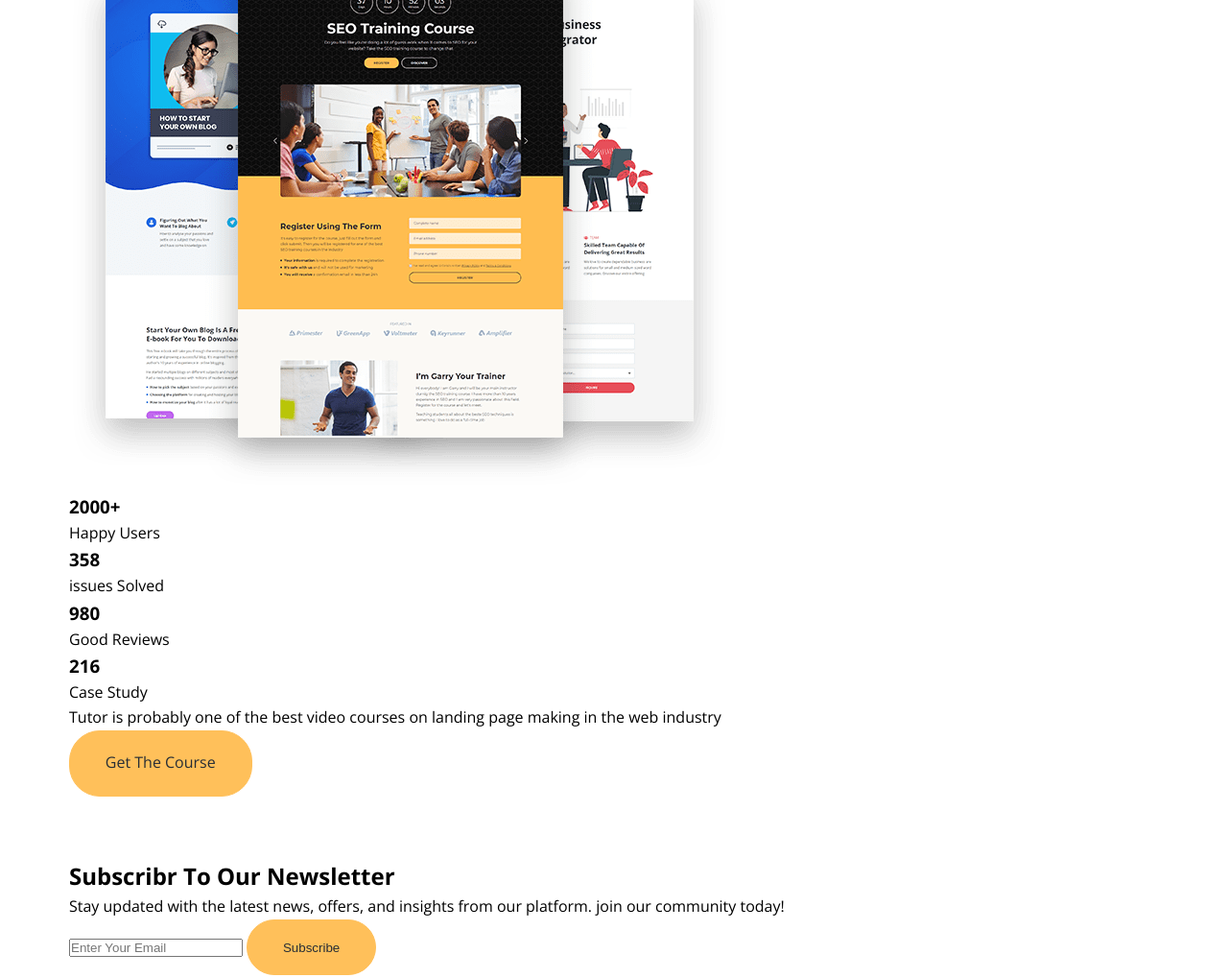
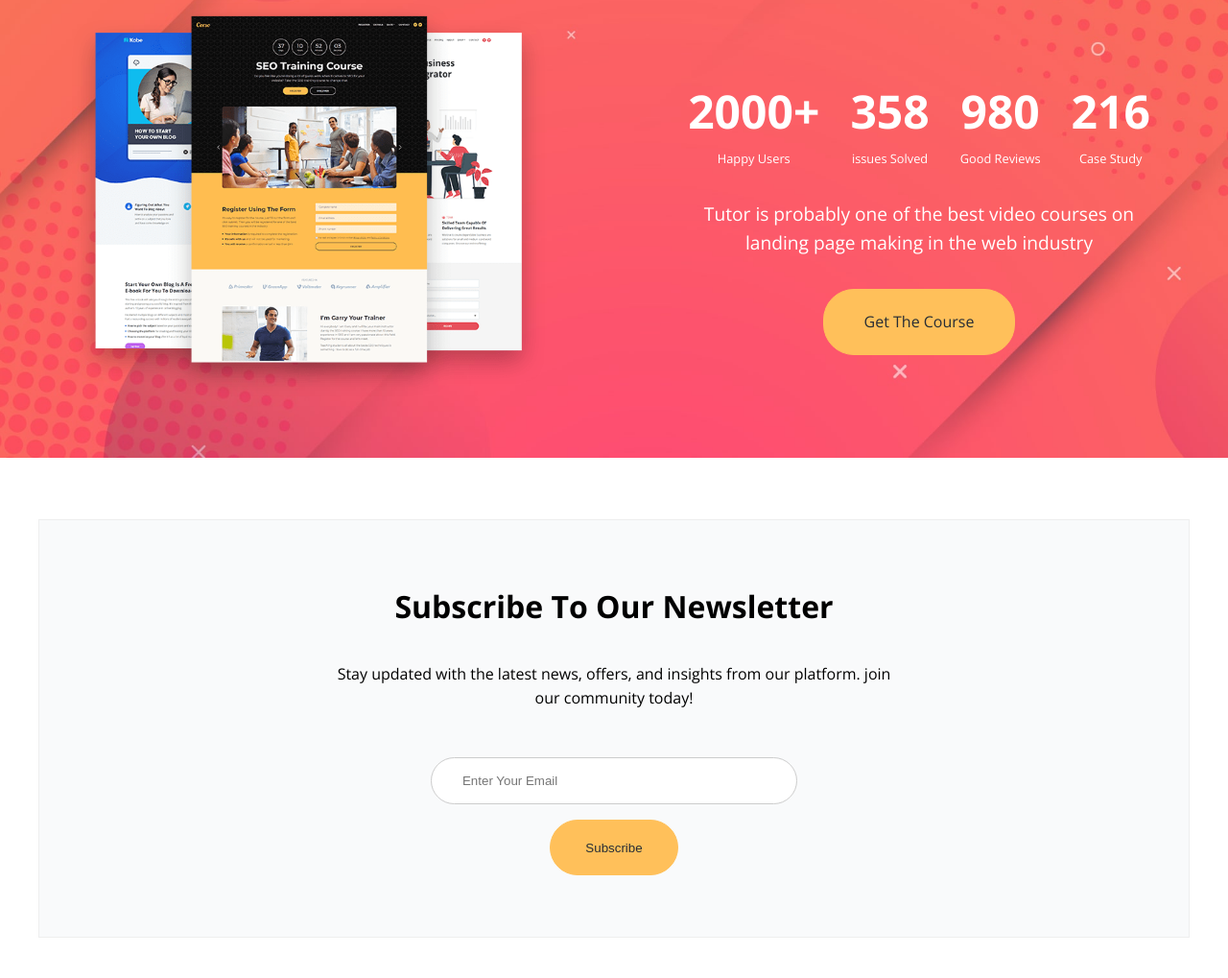
Before and after one commit to Lotacodic/tutor-course-builder, a plain HTML site: page index.html in a window 1280 px wide. Shown: the part 5929-6948 px from the top of the page at 96% size. Drawn offline with nearby package versions, Linux system fonts and the light colour scheme; a script that the page names is missing.

Commit message:
style: style stats and newsletter sections

```diff
--- a/css/style.css
+++ b/css/style.css
@@ -412,6 +412,97 @@ img {
 .details i {
   margin-right: 0.5rem;
 }
+
+/* Stats Section  */
+.stats {
+  background: #000 url("../images/stats-background.jpg") center center/cover
+    no-repeat;
+  color: #fff;
+}
+
+.stats-flex {
+  display: flex;
+  padding: 4rem 2rem;
+  align-items: center;
+  justify-content: space-between;
+}
+
+.stats img {
+  width: 100%;
+  max-width: 500px;
+}
+
+.stats-content {
+  max-width: 500px;
+}
+
+.stats .stats-numbers {
+  display: flex;
+  gap: 2rem;
+  margin: 2rem 0;
+  align-items: center;
+  text-align: center;
+  justify-content: center;
+  text-wrap: wrap;
+}
+
+.stats .stats-numbers h3 {
+  font-size: 3rem;
+  font-weight: 700;
+}
+
+.stats .stats-numbers p {
+  font-size: 0.8rem;
+}
+
+.stats .stats-text {
+  font-size: 1.2rem;
+  margin-bottom: 2rem;
+  text-align: center;
+}
+
+.stats .btn {
+  display: block;
+  text-align: center;
+  width: 200px;
+  margin: 0 auto;
+}
+
+/* Newsletter  */
+.newsletter {
+  text-align: center;
+  margin: 0 2rem;
+}
+
+.newsletter-flex {
+  display: flex;
+  flex-direction: column;
+  justify-content: center;
+  align-items: center;
+  background: var(--light-color);
+  border: 1px solid #eee;
+  padding: 4rem 2rem;
+}
+
+.newsletter h2 {
+  font-size: 2rem;
+  font-weight: 700;
+  margin-bottom: 2rem;
+}
+
+.newsletter p {
+  max-width: 600px;
+  margin-bottom: 2rem;
+}
+
+.newsletter input[type="email"] {
+  padding: 1rem 2rem;
+  border: 1px solid #ccc;
+  width: 100%;
+  border-radius: 32px;
+  max-width: 400px;
+  margin: 1rem 0;
+}
 /* Media Queries  */
 @media (max-width: 768px) {
   .main-menu-items,
--- a/index.html
+++ b/index.html
@@ -500,6 +500,7 @@
               <h3>216</h3>
               <p>Case Study</p>
             </div>
+            </div>
 
             <p class="stats-text">
             Tutor is probably one of the best video courses on landing page
@@ -513,7 +514,7 @@
          <!-- Newsletter Section  -->
           <section class="newsletter section" id="newsletter">
             <div class="container newsletter-flex">
-              <h2>Subscribr To Our Newsletter</h2>
+              <h2>Subscribe To Our Newsletter</h2>
               <p>Stay updated with the latest news, offers, and insights from our platform. join our community today! </p>
               <form>
                 <input
```
